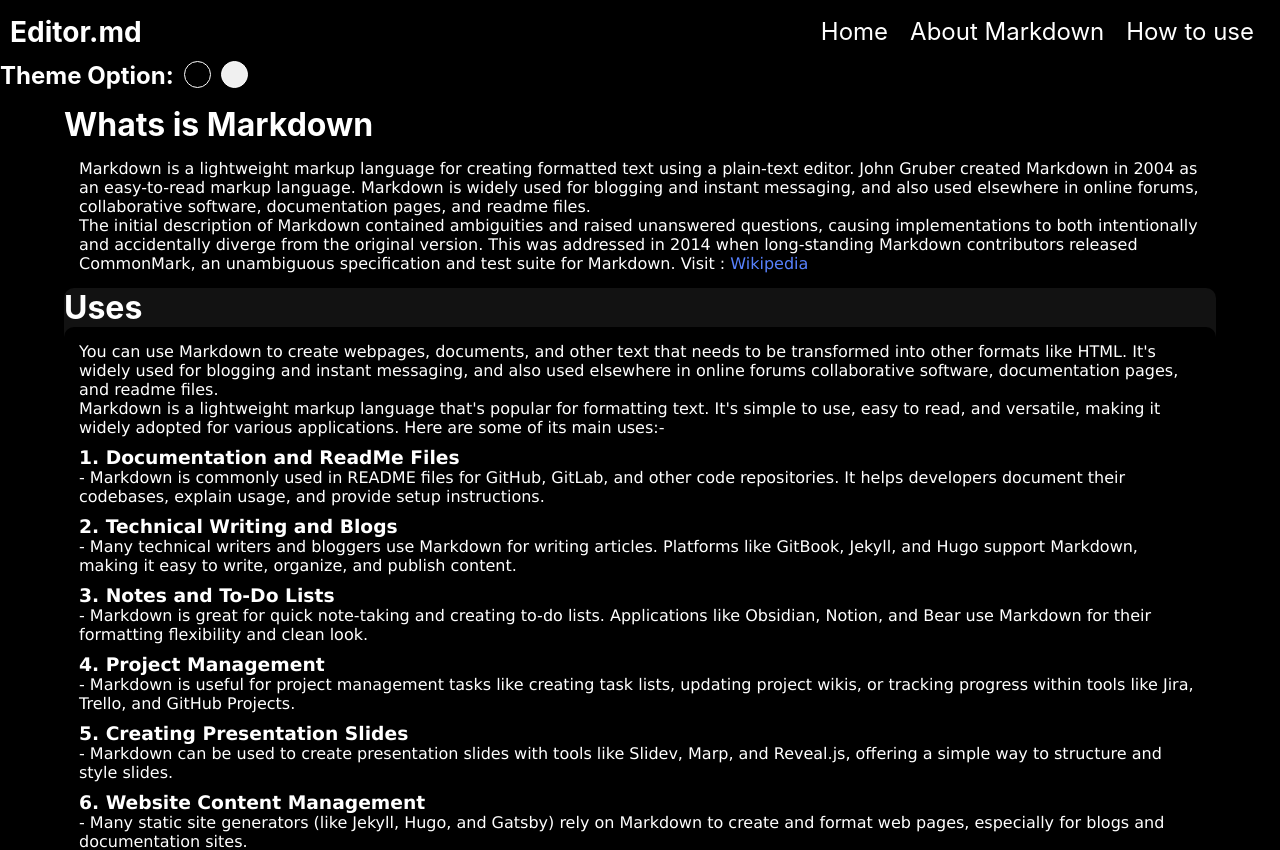
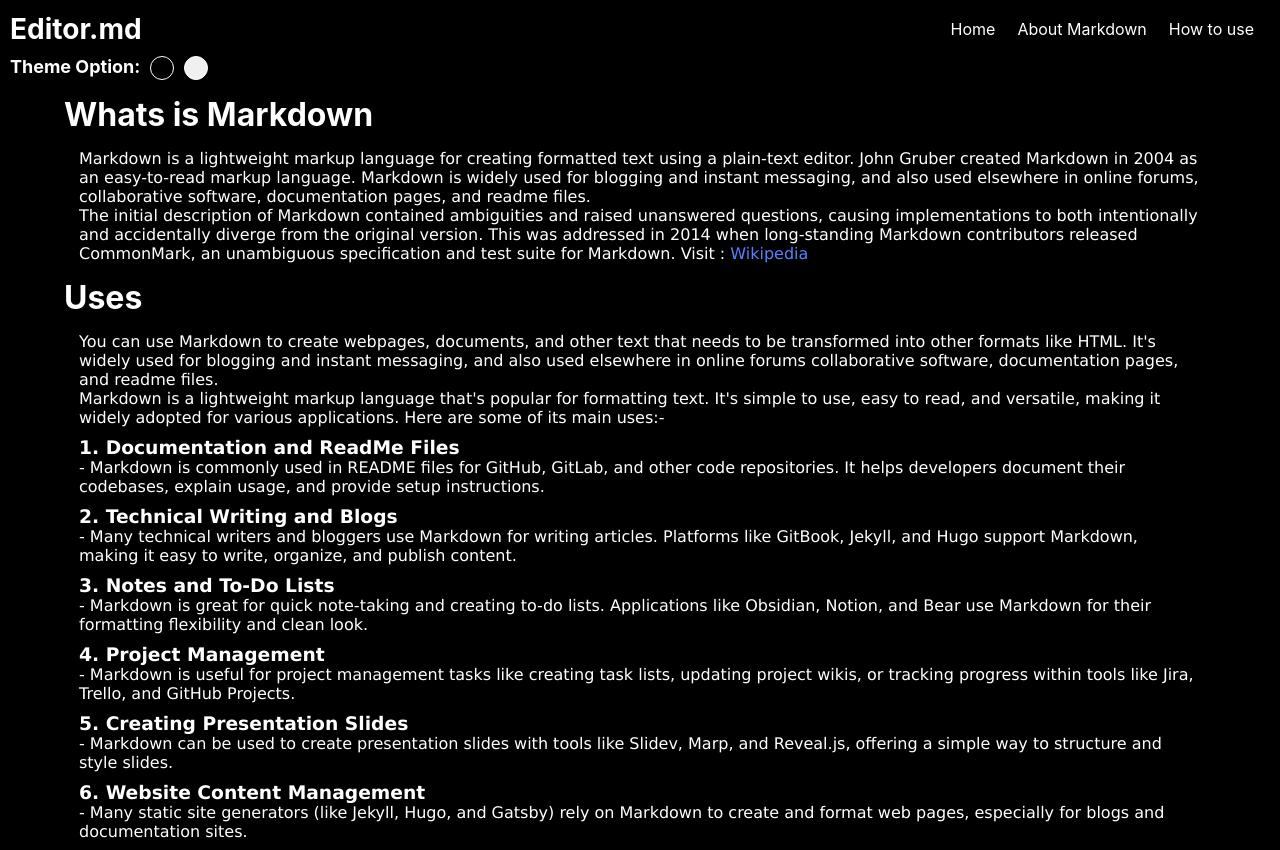
Before and after one commit to Ankurcr7/Editor.md, a React (Create React App) app: page /aboutmarkdown in a window 1280 px wide. Shown: the top 850 px of the page. Built offline with nearby package versions, Linux system fonts and the light colour scheme.

Commit message:
fix UI update

```diff
--- a/src/App.css
+++ b/src/App.css
@@ -45,7 +45,8 @@
 
     --primary-border-color: #dcdcdc;
 
-    --background-clear: rgb(236, 176, 176);
+    --background-clear: rgb(255, 0, 0);
+    /* --background-clear: rgb(236, 176, 176); */
     --background-copy: rgba(240, 240, 240, 0.9);
 
     --button-solid-text-color: #000;
@@ -74,8 +75,8 @@
 }
 
 .theme-option {
-  height: 25px;
-  width: 25px;
+  height: 22px;
+  width: 22px;
   border: 1px solid;
   border-radius: 50%;
   cursor: pointer;
@@ -94,6 +95,8 @@
 .theme-options {
   display: flex;
   gap: 10px;
+  margin-left: 10px;
+  margin-right: 10px;
 }
 
 .App {
--- a/src/App.js
+++ b/src/App.js
@@ -23,7 +23,9 @@ function App() {
     <Router>
       <Navbar/>
       <div className='theme-options'>
-      <h2>Theme Option: </h2>
+      <h2 style={{
+        fontSize:"18px"
+      }}>Theme Option: </h2>
         <ThemeOption theme="dark"/>
         <ThemeOption theme="light"/>
       </div>
--- a/src/components/Howtouse.jsx
+++ b/src/components/Howtouse.jsx
@@ -11,8 +11,8 @@ export default function Howtouse() {
   useEffect(() => {
     const scroller = document.body
     scroller.scrollIntoView({ behavior: 'smooth' })
-    scroller.scrollTo(0,0)
-  },[]);
+    scroller.scrollTo(0, 0)
+  }, []);
 
 
   return (
@@ -74,11 +74,14 @@ export default function Howtouse() {
           </div>
 
           <div className='go-to-btn-div' style={{
-            backgroundColor:"transparent",
+            backgroundColor: "transparent",
             width: "100%",
             display: "flex", justifyContent: "center", alignItems: "center", padding: "15px"
           }}>
-            <button><Link to={"/"} className='link-btn' onClick={showloadbar}>Let's GO</Link> </button>
+            <button
+              style={{ backgroundColor: "transparent" }}
+            ><Link to={"/"} className='link-btn' onClick={showloadbar}>Let's GO</Link>
+            </button>
           </div>
 
         </div>
--- a/src/styles/about.style.css
+++ b/src/styles/about.style.css
@@ -5,7 +5,8 @@
     justify-content: center;
     align-items: center;
     flex-direction: column;
-    margin-top: 15px;
+    padding-top: 15px;
+    padding-bottom: 15px;
 }
 
 .inner-container1 {
@@ -14,7 +15,7 @@
     align-items: center;
     justify-content: start;
     flex-wrap: wrap;
-    background-color: var(--background-copy);
+    /* background-color: var(--background-copy); */
     border-radius: 10px;
 }
 
--- a/src/styles/home.style.css
+++ b/src/styles/home.style.css
@@ -205,6 +205,7 @@ textarea {
     }
     .left-container, .right-container {
         width: 98%;
+
     }
 }
 
@@ -223,3 +224,8 @@ textarea {
         height: 95vh;
     }
 }
+@media (max-width:230px) {
+    .left-container, .right-container{
+        height: 100vh;
+    }
+}
--- a/src/styles/navbar.style.css
+++ b/src/styles/navbar.style.css
@@ -79,7 +79,7 @@
     display: flex;
     padding: 5px;
     margin-left: 10px;
-    font-size: 24px;
+    /* font-size: 24px; */
 }
 
 .ul li {
--- a/src/styles/use.style.css
+++ b/src/styles/use.style.css
@@ -5,8 +5,8 @@
     align-items: center;
     justify-content: center;
     height: auto;
-    margin-top: 15px;
-    margin-bottom: 15px;
+    padding-top: 15px;
+    padding-bottom: 15px;
 }
 
 .narrow-container {
```
